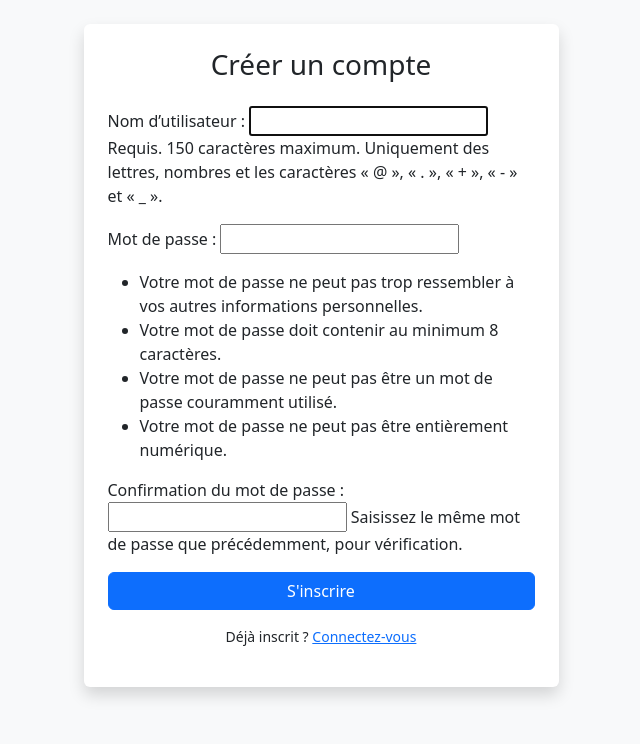
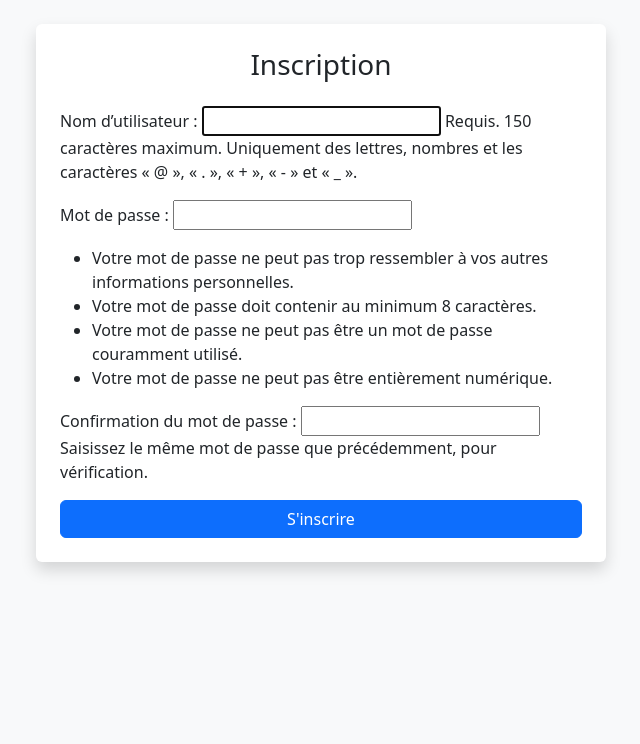
Before and after one commit to kheuchahightech/CRUD_DEVOPS, a Django app: page /register/ in a window 1280 px wide. Shown: the part 56-800 px from the top of the page, without its empty margins (319-959 px from the left). Run offline with Django 5.2, Linux system fonts and the light colour scheme.

Commit message:
Mise a jour template

```diff
--- a/templates/accounts/register.html
+++ b/templates/accounts/register.html
@@ -2,14 +2,20 @@
 
 {% block content %}
 <div class="row justify-content-center">
-    <div class="col-md-5 bg-white p-4 shadow rounded">
-        <h3 class="text-center mb-4">Créer un compte</h3>
+    <div class="col-md-6 bg-white p-4 shadow rounded">
+        <h3 class="text-center mb-4">Inscription</h3>
+
+        {% if form.errors %}
+            <div class="alert alert-danger">
+                Veuillez corriger les erreurs ci-dessous.
+            </div>
+        {% endif %}
+
         <form method="POST">
             {% csrf_token %}
             {{ form.as_p }}
             <button type="submit" class="btn btn-primary w-100">S'inscrire</button>
         </form>
-        <p class="mt-3 text-center small">Déjà inscrit ? <a href="{% url 'login' %}">Connectez-vous</a></p>
     </div>
 </div>
 {% endblock %}
```
